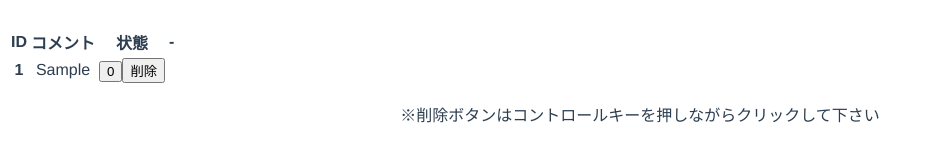
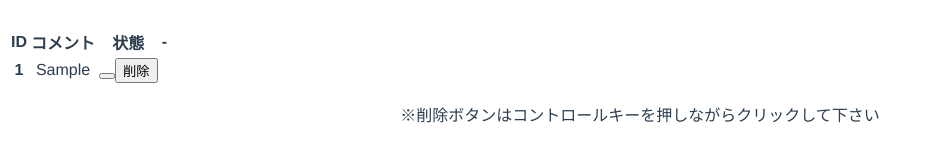
Before and after one commit to HiMatsukura/LearningVuex, a Vue app in the folder app1/: page /todoList in a window 1280 px wide. Both pictures are taken after typing "Sample" into the empty fields and a click on the button "追加". Shown: the part 148-298 px from the top of the page, without its empty margins (0-930 px from the left). Built offline with nearby package versions, Linux system fonts and the light colour scheme.

Commit message:
状態変更の文字置換実装中

```diff
--- a/app1/src/modules/todolist.js
+++ b/app1/src/modules/todolist.js
@@ -4,7 +4,16 @@ export const todolist = {
 
   state: {
     todos:[],
+    options: [
+      { value: -1, label: 'すべて' },
+      { value: 0,  label: '作業中' },
+      { value: 1,  label: '完了' }
+    ],
+    // 選択している options の value を記憶するためのデータ
+    // 初期値を「-1」つまり「すべて」にする
+    current: -1
   },
+
   mutations: {
     doAdd(state,{commentValue}){
         // { 新しいID, コメント, 作業状態 }
@@ -26,16 +35,38 @@ export const todolist = {
     doRemove(state, item) {
       var index = state.todos.indexOf(item)
       state.todos.splice(index, 1)
+    },
+
+    labels(state) {
+      return state.options.reduce(function(a, b) {
+      return Object.assign(a, { [b.value]: b.label })
+      }, {})
+      // キーから見つけやすいように、次のように加工したデータを作成
+      // {0: '作業中', 1: '完了', -1: 'すべて'}
     }
 
   },
+
   actions: {
     doAdd ({commit} , {commentValue}) {
       commit("doAdd",{commentValue})
     },
 
+    doChangeState ({commit} , {item}) {
+      commit("doChangeState",{item})
+    },
+
     doRemove ({commit} , {item}) {
       commit("doRemove",{item})
+    },
+
+    labels ({commit}) {
+      commit("labels")
     }
-  }
+
+
+  },
+
+
+
 }
--- a/app1/src/views/ToDoList.vue
+++ b/app1/src/views/ToDoList.vue
@@ -1,6 +1,16 @@
 <template>
   <div id="app">
     <h1>チュートリアルToDoリスト</h1>
+
+    <!-- 絞り込みラジオボタン -->
+    <!--<label v-for="(label, key) in options" :key="key">
+      <input type="radio"
+        v-model="current"
+        v-bind:value="label.value">{{label.label}}
+
+    </label>
+    ({{ todos.length }} 件中 {{ computedTodos.length }} 件を表示中 )-->
+
 
     <table>
     <!-- テーブルヘッダー -->
@@ -21,7 +31,7 @@
 
             <!-- 状態変更ボタン-->
             <button v-on:click="doChangeState(item)">
-                {{ item.state }}
+                {{ labels[item.state] }}
             </button>
 
             <!-- 削除ボタン -->
@@ -61,14 +71,17 @@ export default {
     },
     computed: {
         ...mapState({
-            todos : ({todolist : { todos }}) => todos // => store.state.todosをthis.todosと記述できる
+            todos : ({todolist : { todos }}) => todos, // => store.state.todosをthis.todosと記述できる
+            options : ({option : { options }}) => options
         }),
     },
+
     methods:{
         ...mapActions({
             doAdd: "todolist/doAdd", // => this.$store.commit('doAdd')をthis.doAdd()と記述できる
             doChangeState: "todolist/doChangeState",
-            doRemove: "todolist/doRemove"
+            doRemove: "todolist/doRemove",
+            labels: "todolist/labels"
         }),
         add(){
             if(!this.commentValue){
@@ -78,13 +91,18 @@ export default {
             this.commentValue = "";
         },
 
-        /*change(){
-            this.doChangeState(item);
+        change(){
+            this.doChangeState({item : this.item});
 
-        }*/
+        },
 
         delete(){
             this.doRemove({item : this.item});
+
+        },
+
+        labels(){
+            this.labels();
 
         }
 
```
